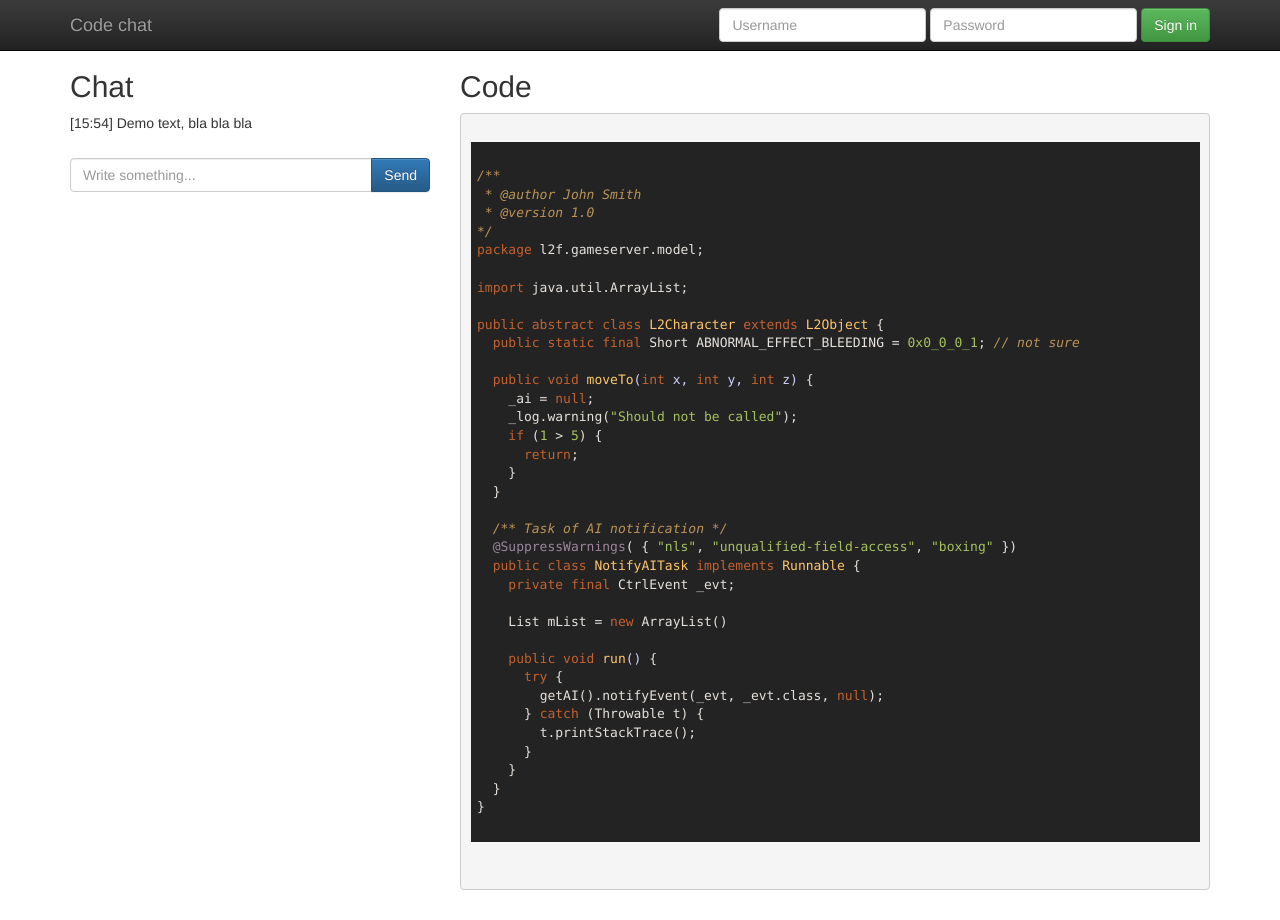
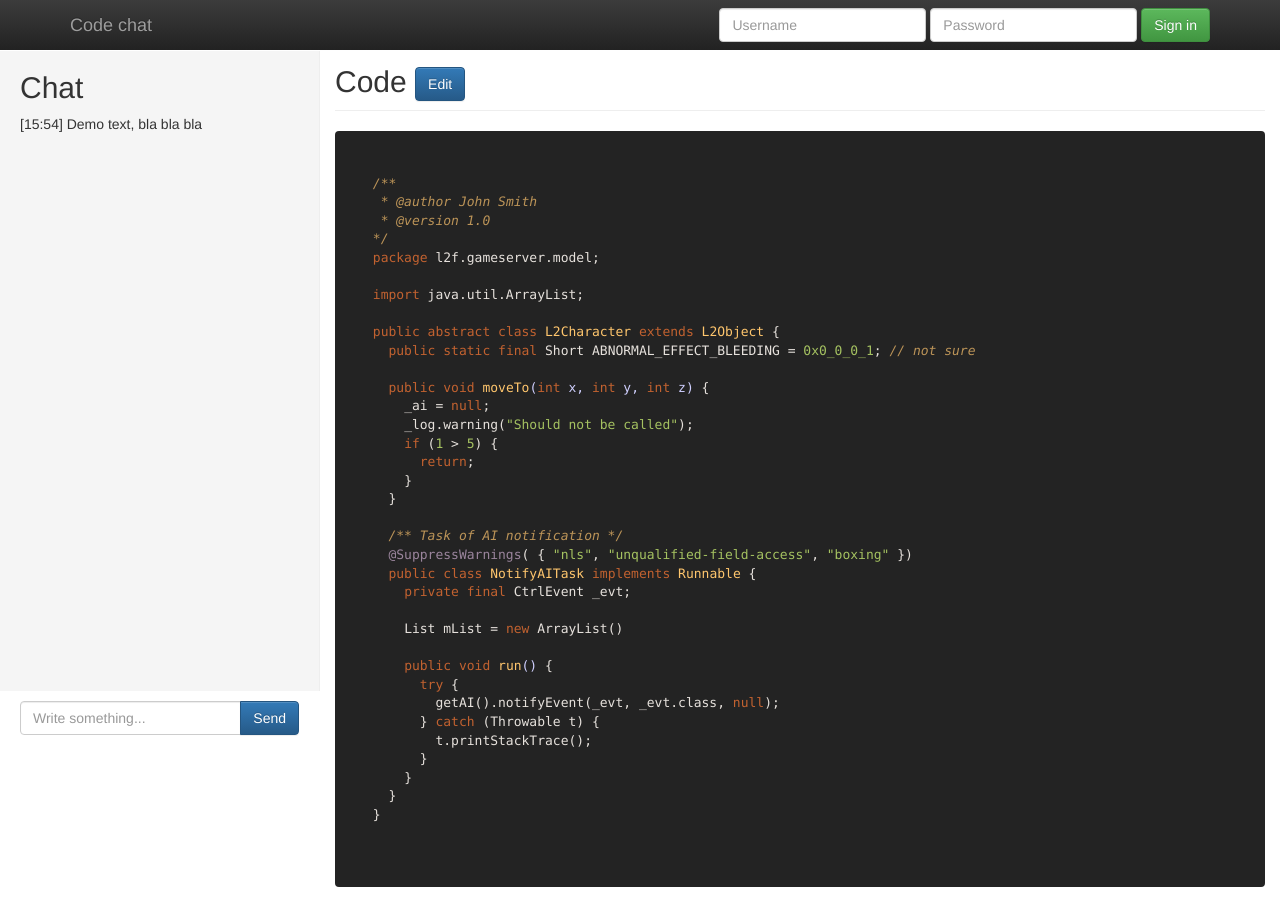
Before and after one commit to ssauermann/CodeChat, a website: page public/index.html in a window 1280 px wide. Drawn offline with nearby package versions, Linux system fonts and the light colour scheme; a script that the page names is missing.

Commit message:
~ redesign, + edit button for code

```diff
--- a/public/index.html
+++ b/public/index.html
@@ -9,8 +9,6 @@
         <!-- <link rel="icon" href="favicon.ico"> -->
 
         <title>Websockets client</title>
-
-        <link rel="stylesheet" href="style.css" >
 
         <!-- jQuery -->
         <script src="https://ajax.googleapis.com/ajax/libs/jquery/1.11.3/jquery.min.js"></script>
@@ -44,6 +42,10 @@
         <script src="highlight.pack.js"></script>
         <script>hljs.initHighlightingOnLoad();</script>
 
+
+        <link rel="stylesheet" href="style.css" >
+        <script src="script.js"></script>
+
     </head>
     <body>
         <nav class="navbar navbar-inverse navbar-fixed-top">
@@ -71,26 +73,33 @@
           </div>
         </nav>
 
-        <div class="container">
+        <div class="container-fluid">
+
             <div class="row">
-            <div class="col-md-4 col-sm-4">
+                <div class="col-sm-3 col-md-3 sidebar">
+
                     <h2>Chat</h2>
+
                     <div id="chat">
                         <ul id="content">
                             <li><span>[15:54] </span><b></b><span>Demo text, bla bla bla</span></li>
                         </ul>
                     </div>
+
                     <div id="chat-input" class="input-group">
                         <input id="text" autocomplete="off" type="text" placeholder="Write something..." class="form-control">
                         <span class="input-group-btn">
                             <input id="send" type="submit" value="Send" class="btn btn-primary">
                         </span>
                     </div>
+
                 </div>
-            <div class="col-md-8 col-sm-8">
-              <h2>Code</h2>
+
+                <div class="col-sm-9 col-sm-offset-3 col-md-9 col-md-offset-3 main">
+                    <h2 class="page-header">Code  <button id="edit" type="submit" class="btn btn-primary">Edit</button></h2>
+
                     <pre>
-                <code>
+                    <code id="code">
     /**
      * @author John Smith <john.smith@example.com>
      * @version 1.0
@@ -129,6 +138,9 @@ public abstract class L2Character extends L2Object {
                     </code>
                 </pre>
                 </div>
+
+            </div>
+
         </div>
 
     </body>
--- /dev/null
+++ b/public/script.js
@@ -0,0 +1,22 @@
+/*jslint browser: true, es5: true*/
+/*global $, jQuery, alert, console*/
+(function () {
+    "use strict";
+
+    function editCode() {
+        $('#code *').attr('contentEditable', 'true');
+        $('#edit').toggleClass('btn-primary');
+        $('#edit').toggleClass('btn-success');
+        $('#edit').html('Send');
+        $('#edit').attr('id', 'sendCode');
+    }
+
+    $(document).ready(function () {
+
+        $('#edit').click(function () {
+            editCode();
+        });
+
+    });
+
+}());
--- a/public/style.css
+++ b/public/style.css
@@ -8,12 +8,53 @@ body {
     padding-bottom: 20px;
     font: Helvetica, Arial, sans-serif;
     color: #333;
+    height: 100%;
+    spellcheck="false"
 }
 
-#chat{
-    margin-bottom: 25px;
+.navbar-fixed-top {
+  border: 0;
 }
 
-#chat li{
+.sidebar {
+    position: fixed;
+    top: 51px;
+    bottom: 0;
+    left: 0;
+    z-index: 1000;
+    display: block;
+    padding: 20px;
+    padding-top: 0px;
+    background-color: #f5f5f5;
+    border-right: 1px solid #eee;
+    height: 80%;
+  }
+
+#chat {
+    margin-bottom: 10px;
+    min-height: 93%;
+    height: 93%;
+    overflow-y: scroll;
+}
+
+#chat li {
 	list-style: none;
 }
+
+#chat-input {
+    margin-top: auto;
+}
+
+.main .page-header {
+    margin-top: 15px;
+}
+
+pre {
+    padding: 0;
+    background-color: #232323;
+    border-style: none;
+}
+
+code {
+    min-height: 70vh;
+}
```
Lines whose indentation alone changed are shown as unchanged.
